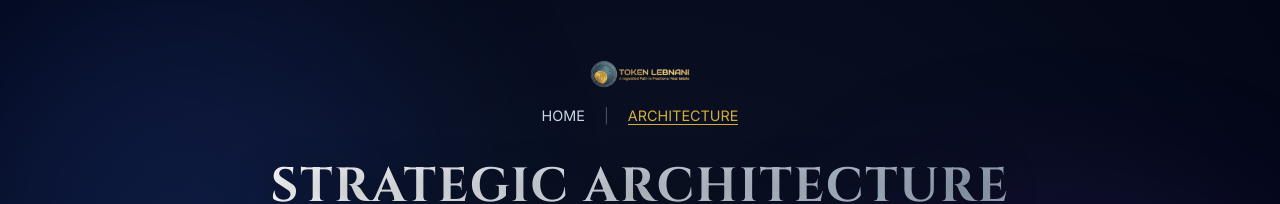
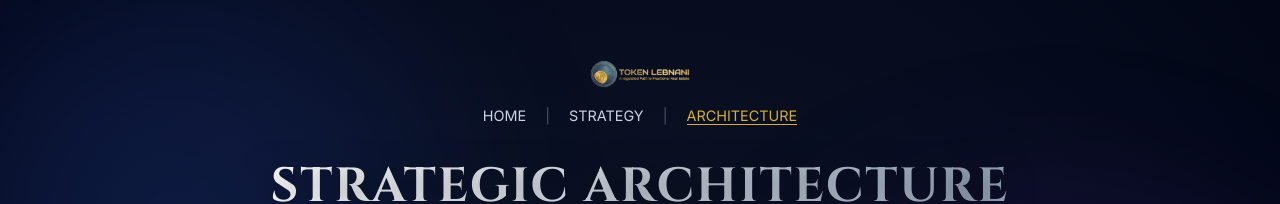
Before and after one commit to nidalghETF/TOKEN-LEBNANI-MASTER-ARCHITECTURE, a plain HTML site: page architecture.html in a window 1280 px wide. Shown: the top 204 px of the page. Drawn offline with Linux system fonts and the light colour scheme; files whose address does not match are found by name.

Commit message:
Update architecture.html

```diff
--- a/architecture.html
+++ b/architecture.html
@@ -428,6 +428,8 @@
     <nav style="margin-bottom: 30px; text-align: center; font-family: 'Inter', sans-serif; font-size: 0.9rem;">
         <a href="home.html" style="color: #cbd5e1; text-decoration: none; margin: 0 15px;">HOME</a>
         <span style="color: #475569;">|</span>
+        <a href="strategy.html" style="color: #cbd5e1; text-decoration: none; margin: 0 15px;">STRATEGY</a>
+        <span style="color: #475569;">|</span>
         <a href="architecture.html" style="color: #d4af37; text-decoration: none; margin: 0 15px; border-bottom: 1px solid #d4af37;">ARCHITECTURE</a>
     </nav>
 
```
